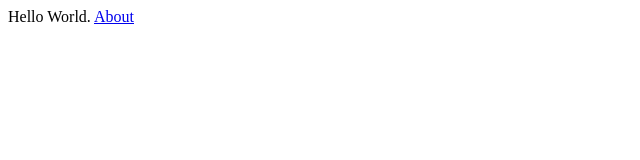
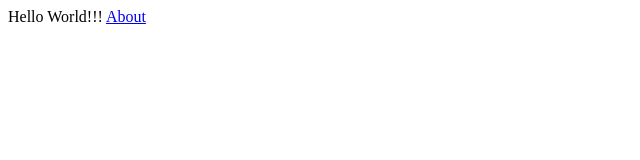
Before and after one commit to electriccode/cms-fun, a Next.js app: page / in a window 1280 px wide. Shown: the top 160 px of the page, without its empty margins (0-640 px from the left). Built offline with nearby package versions, Linux system fonts and the light colour scheme.

Commit message:
test codesandbox

```diff
--- a/pages/index.js
+++ b/pages/index.js
@@ -1,12 +1,12 @@
-import Link from 'next/link'
+import Link from "next/link";
 
 export default function IndexPage() {
   return (
     <div>
-      Hello World.{' '}
+      Hello World!!!{" "}
       <Link href="/about">
         <a>About</a>
       </Link>
     </div>
-  )
+  );
 }
```
